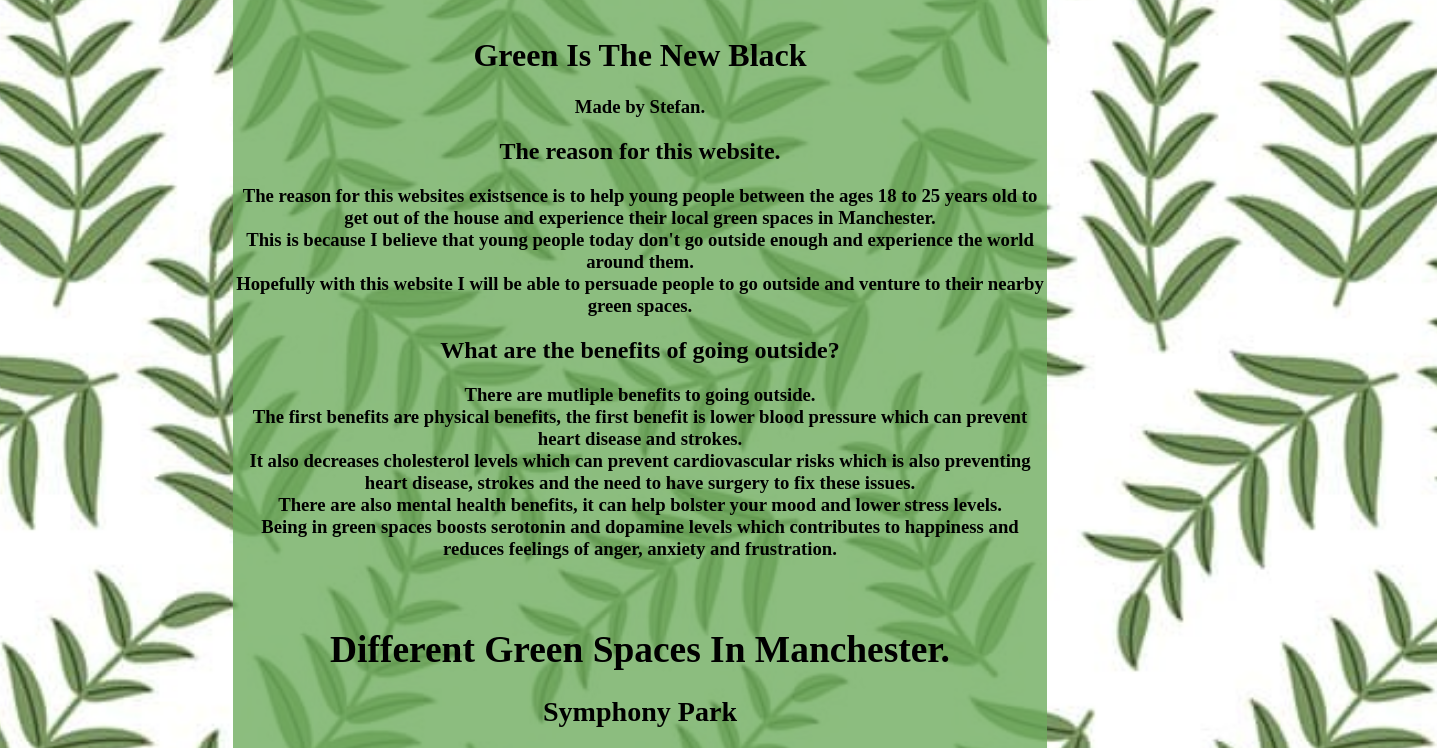
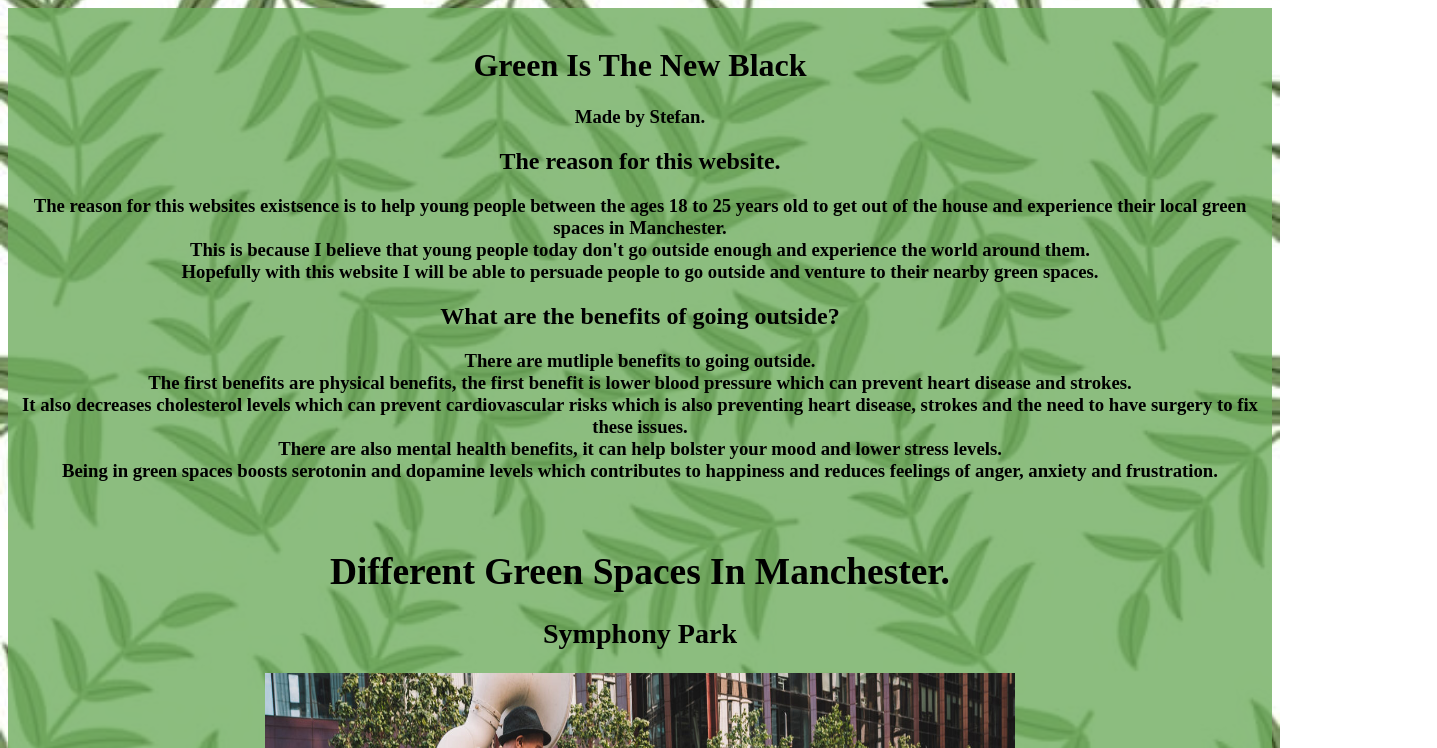
Before and after one commit to StefanDL1/greenisthenewblack, a plain HTML site: page index.html in a window 1280 px wide. Shown: the top 748 px of the page, 1437 px wide, since content can reach past the window. Drawn offline with Linux system fonts and the light colour scheme.

Commit message:
Add files via upload

```diff
--- a/index.html
+++ b/index.html
@@ -10,13 +10,8 @@
 </head>
 <body>
   <style>
-div{
-  border: border-color:hsla(107, 32%, 52%, 0.79);
-  margin-top: -10px;
-  margin-bottom: -100px;
-  margin-right: 225px;
-  margin-left: 225px;
-}
+
+
   </style>
   <div style="height:1000px width:1000 ;background-color:hsla(107, 32%, 52%, 0.79); font: size 28px;">
 <br><h1 style="color:black"><center>Green Is The New Black</center></h1>
```
